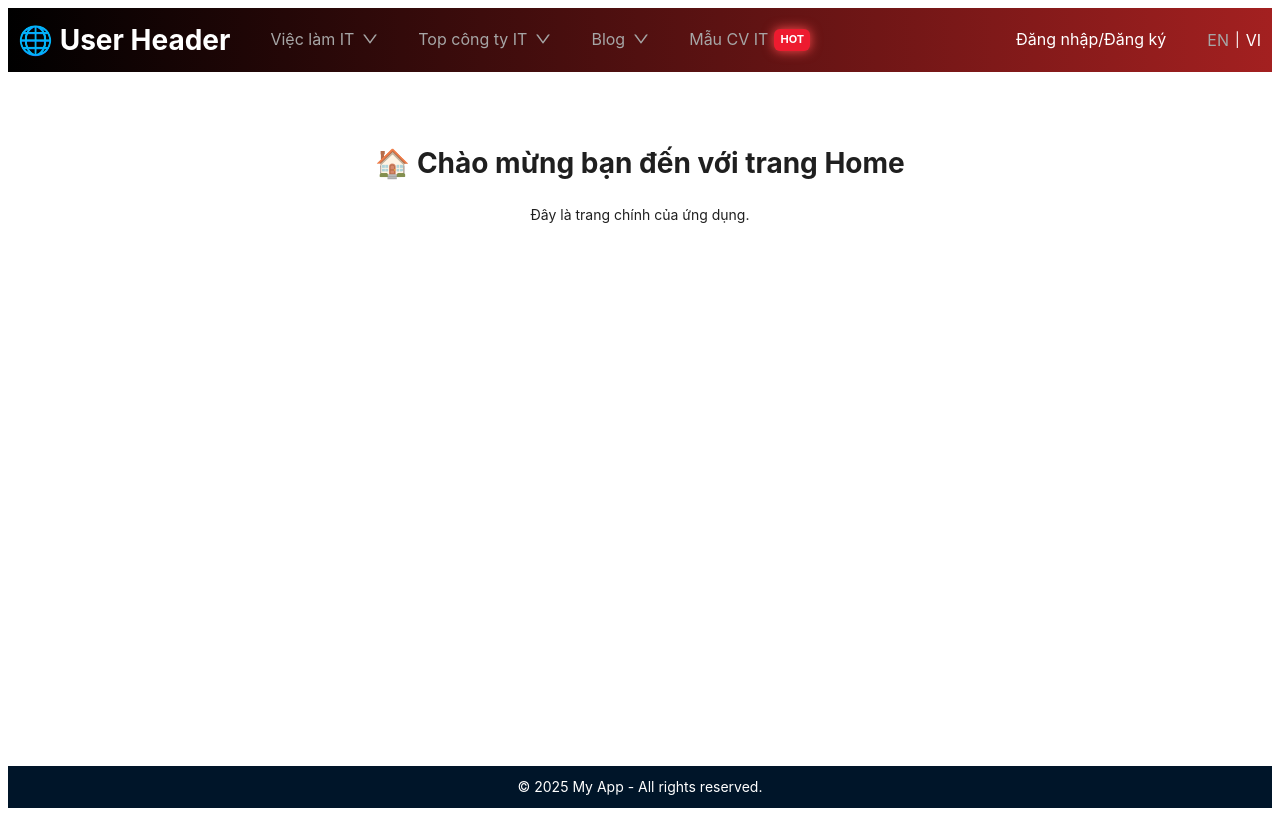
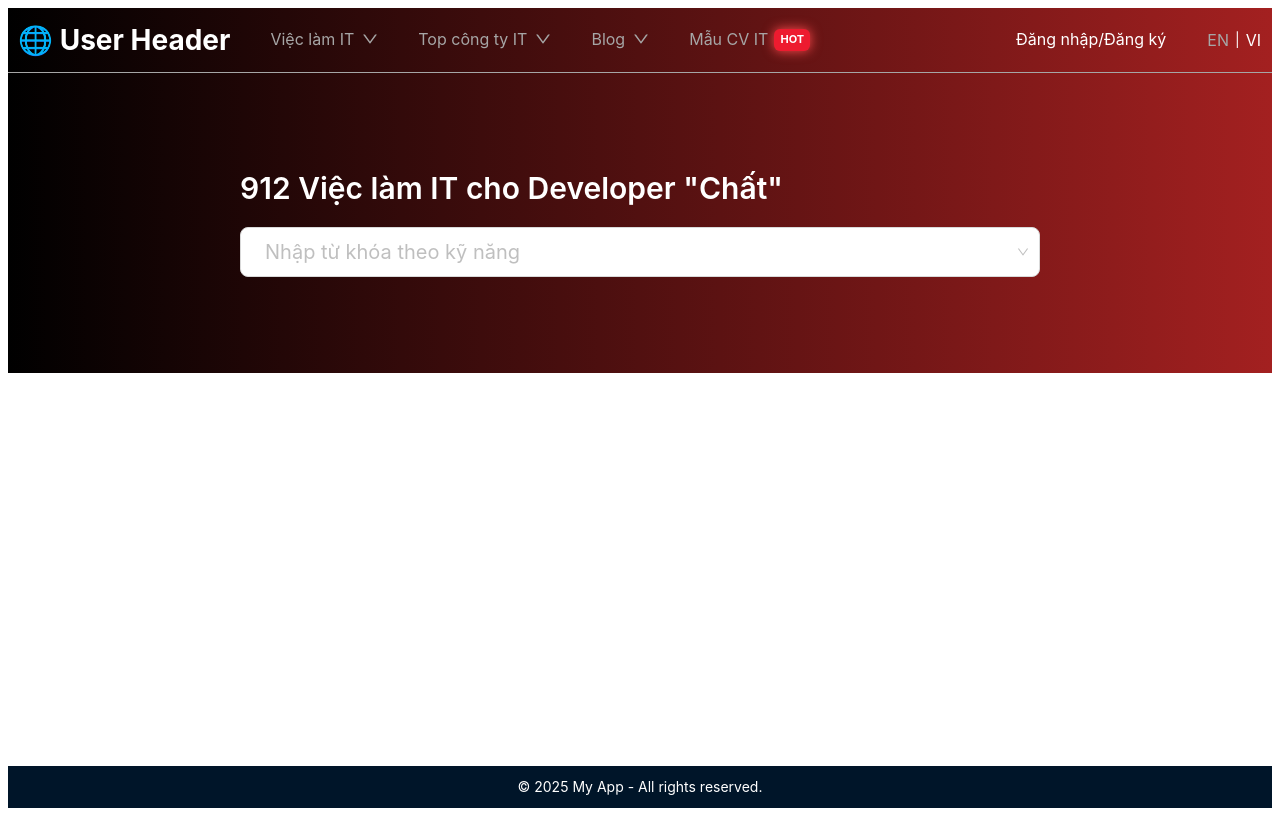
Before and after one commit to thanhhuy1234ok/agile-itcv-frontend, a React (Vite) app: page / in a window 1280 px wide. Built offline with nearby package versions, Linux system fonts and the light colour scheme.

Commit message:
no message

```diff
--- a/src/components/layout/header/layout.header.tsx
+++ b/src/components/layout/header/layout.header.tsx
@@ -96,8 +96,6 @@ const Header = () => {
     { label: 'Kỹ thuật lập trình', key: '/blog/code' },
   ];
 
-
-
   return (
     <div style={{
       background: 'linear-gradient(to right, #000000, #a32020)',
@@ -105,7 +103,8 @@ const Header = () => {
       color: 'white',
       display: 'flex',
       justifyContent: 'space-between',
-      alignItems: 'center'
+      alignItems: 'center',
+      borderBottom: '0.5px solid #a6a6a6'
     }}>
       <div style={{ display: 'flex', alignItems: 'center', gap: 40 }}>
         <div style={{ cursor: 'pointer' }} onClick={() => navigate('/')}>
--- a/src/pages/home.tsx
+++ b/src/pages/home.tsx
@@ -1,10 +1,70 @@
-import React from "react";
+import React, { useState } from "react";
+import { DebounceSelect } from "@/components/share/debouce.select";
+import { Typography } from "antd";
+import "@/styles/home.style.scss"
+
+const fetchJobs = async (search: string): Promise<{ label: string; value: string }[]> => {
+  const allJobs = [
+    { label: "Lập trình viên React", value: "react" },
+    { label: "Backend với NodeJS", value: "nodejs" },
+    { label: "Tester phần mềm", value: "tester" },
+    { label: "Thiết kế UI/UX", value: "uiux" },
+  ];
+
+  return allJobs.filter((job) =>
+    job.label.toLowerCase().includes(search.toLowerCase())
+  );
+};
 
 const HomePage = () => {
+  const { Title } = Typography;
+  const [value, setValue] = useState<any>(null);
+
+  const handleChange = (newValue: any) => {
+    setValue(newValue);
+    if (newValue) {
+      console.log(newValue)
+    }
+  };
+
   return (
-    <div style={{ padding: "50px", textAlign: "center" }}>
-      <h1>🏠 Chào mừng bạn đến với trang Home</h1>
-      <p>Đây là trang chính của ứng dụng.</p>
+    <div
+      style={{
+        height: 300,
+        background: "linear-gradient(to right, #000000, #a32020)",
+        display: "flex",
+        justifyContent: "center",
+        alignItems: "center",
+      }}
+    >
+      <div
+        style={{
+          display: "flex",
+          flexDirection: "column",
+          gap: 20,
+        }}
+      >
+        <Title
+          level={2}
+          style={{
+            padding: 0,
+            margin: 0,
+            color: "white",
+            textAlign: "left",
+          }}
+        >
+          912 Việc làm IT cho Developer "Chất"
+        </Title>
+
+        <DebounceSelect
+          className="custom-search-select"
+          showSearch
+          placeholder="Nhập từ khóa theo kỹ năng"
+          fetchOptions={fetchJobs}
+          onChange={handleChange}
+          value={value}
+        />
+      </div>
     </div>
   );
 };
--- /dev/null
+++ b/src/styles/home.style.scss
@@ -0,0 +1,27 @@
+.custom-search-select {
+  height: 50px !important;
+  width: 800px !important;
+
+  .ant-select-selector {
+    height: 50px !important;
+    width: 800px !important;
+    padding: 16px 24px !important;
+    font-size: 20px !important;
+    border-radius: 8px !important;
+    display: flex;
+    align-items: center;
+  }
+
+  .ant-select-selection-placeholder{
+    font-size: 20px !important;
+    display: flex;
+    align-items: center;
+  }
+
+  .ant-select-selection-search-input {
+    padding-left: 15px !important;
+    font-size: 20px !important;
+    display: flex;
+    align-items: center;
+  }
+}
```
